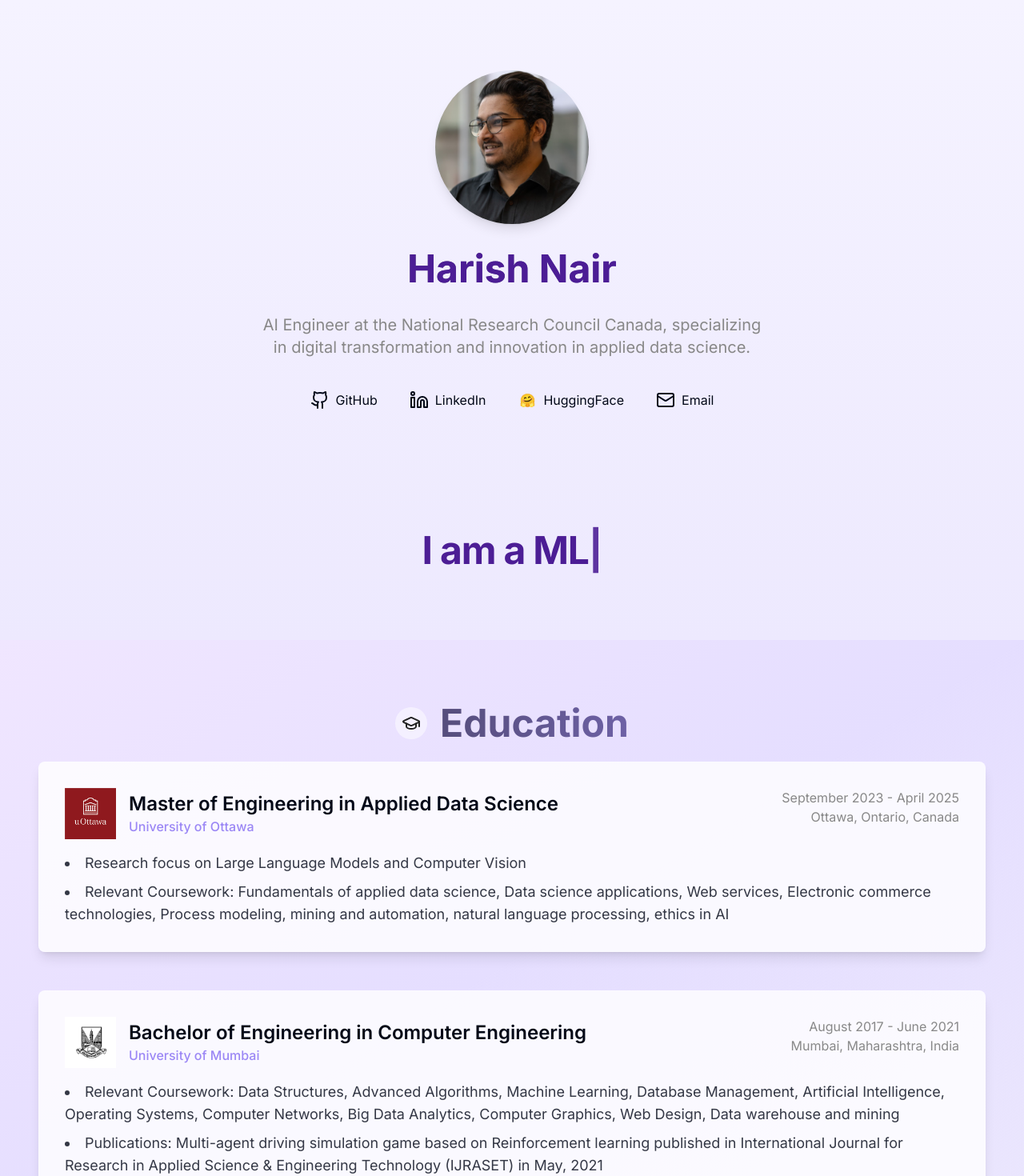
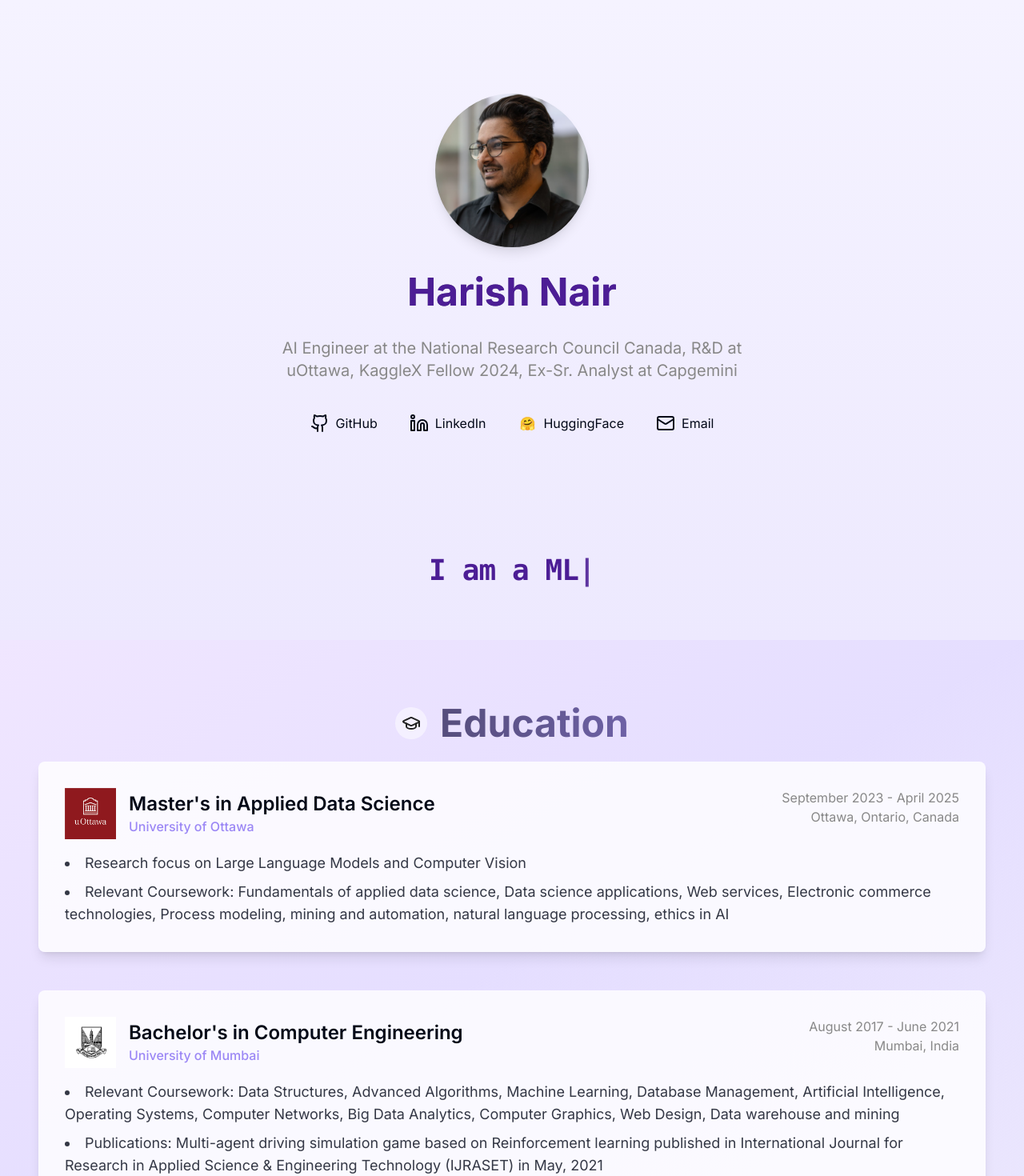
Before and after one commit to harishiker99/HN-Portfolio, a React (Vite) app: page / in a window 1280 px wide. Shown: the top 1470 px of the page at 80% size. Built offline with nearby package versions, Linux system fonts and the light colour scheme.

Commit message:
update UI

```diff
--- a/src/components/Education.tsx
+++ b/src/components/Education.tsx
@@ -12,7 +12,7 @@ interface EducationItem {
 
 const educationData: EducationItem[] = [
   {
-    degree: "Master of Engineering in Applied Data Science",
+    degree: "Master's in Applied Data Science",
     institution: "University of Ottawa",
     period: "September 2023 - April 2025",
     location: "Ottawa, Ontario, Canada",
@@ -23,10 +23,10 @@ const educationData: EducationItem[] = [
     logo: "/uploads/e2e12a6f-5ab4-42ae-abfd-808a78c9b44c.png"
   },
   {
-    degree: "Bachelor of Engineering in Computer Engineering",
+    degree: "Bachelor's in Computer Engineering",
     institution: "University of Mumbai",
     period: "August 2017 - June 2021",
-    location: "Mumbai, Maharashtra, India",
+    location: "Mumbai, India",
     details: [
       "Relevant Coursework: Data Structures, Advanced Algorithms, Machine Learning, Database Management, Artificial Intelligence, Operating Systems, Computer Networks, Big Data Analytics, Computer Graphics, Web Design, Data warehouse and mining",
       "Publications: Multi-agent driving simulation game based on Reinforcement learning published in International Journal for Research in Applied Science & Engineering Technology (IJRASET) in May, 2021"
--- a/src/components/Experience.tsx
+++ b/src/components/Experience.tsx
@@ -22,7 +22,7 @@ const experiences: ExperienceItem[] = [
     logo: "/uploads/51497fc8-4ada-4264-ba2b-dde5c30902b1.png"
   },
   {
-    title: "Kaggle Fellow",
+    title: "KaggleX Fellow",
     company: "Kaggle",
     period: "September 2024-Present",
     location: "Ottawa, Ontario, Canada",
@@ -36,7 +36,7 @@ const experiences: ExperienceItem[] = [
     title: "Senior Analyst",
     company: "Capgemini",
     period: "March 2023-August 2023",
-    location: "Mumbai, Maharashtra, India",
+    location: "Mumbai, India",
     description: [
       "Enhanced software efficiency by 20% through SQL scripting improvements and agile issue resolution across Canada and APAC, ensuring SLA compliance, KPI reporting, and successful go-live support."
     ],
@@ -46,7 +46,7 @@ const experiences: ExperienceItem[] = [
     title: "Analyst",
     company: "Capgemini",
     period: "August 2021-February 2023",
-    location: "Mumbai, Maharashtra, India",
+    location: "Mumbai, India",
     description: [
       "Developed and maintained SQL scripts for data analysis and reporting, supporting business operations across multiple regions.",
       "Monitored middleware event logs in SAP MII, performed forecasting using ETL tools like Tableau, Power BI and Excel, and managed PCo modules across XML back-end systems in SOAP whilst streamlining SAP Process Integration by optimizing message distribution, creating packages, maintaining tables, scripting in SQL with HANA, and building forms with Adobe LiveCycle Designer, visualizing data using CDS views."
--- a/src/components/Hero.tsx
+++ b/src/components/Hero.tsx
@@ -31,8 +31,7 @@ const Hero = () => {
           transition={{ delay: 0.3, duration: 0.5 }}
           className="subheading text-base md:text-lg lg:text-xl max-w-2xl mx-auto px-4"
         >
-          AI Engineer at the National Research Council Canada, specializing in digital transformation
-          and innovation in applied data science.
+          AI Engineer at the National Research Council Canada, R&D at uOttawa, KaggleX Fellow 2024, Ex-Sr. Analyst at Capgemini
         </motion.p>
         <motion.div
           initial={{ y: 20, opacity: 0 }}
--- a/src/pages/Index.tsx
+++ b/src/pages/Index.tsx
@@ -35,7 +35,7 @@ const Index = () => {
           initial="initial"
           animate="animate"
           variants={stagger}
-          className="min-h-screen mt-[-20vh]" // Adjust this value as needed
+          className="min-h-screen mt-[-15vh]" // Adjust this value as needed
         >
           <motion.div variants={fadeInUp}>
             <Hero />
@@ -46,7 +46,7 @@ const Index = () => {
                 transition={{ duration: 0.8, ease: "easeOut" }}
                 className="space-y-8 mt-[-5vh]"
               >
-                <h1 className="text-3xl md:text-5xl font-bold tracking-tight text-violet-900 dark:text-violet-50">
+                <h1 className="text-5xl md:text-4xl font-mono font-black tracking-tight text-violet-900 dark:text-violet-50">
                   <span className="inline-block min-h-[1.5em]">
                     I am a {animatedText}
                     <span className="animate-pulse">|</span>
```
